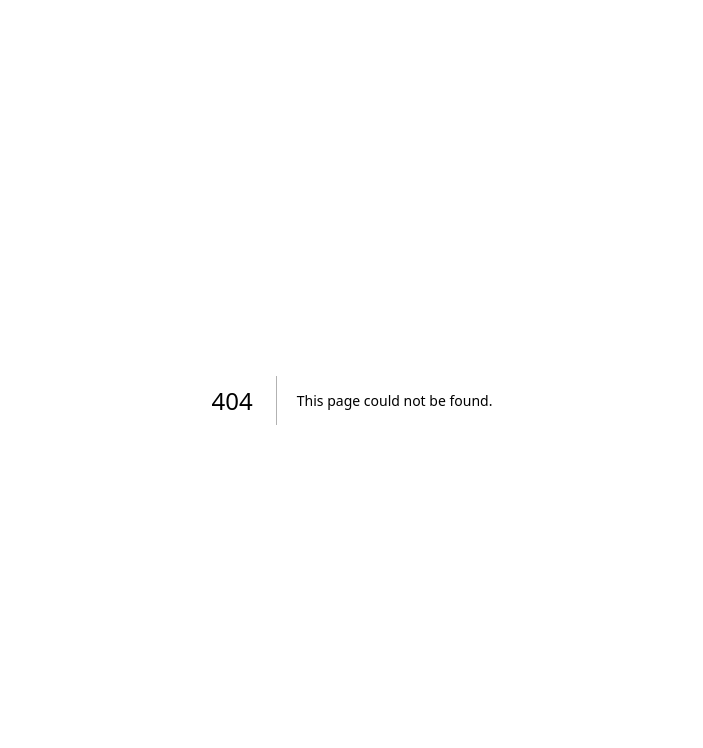
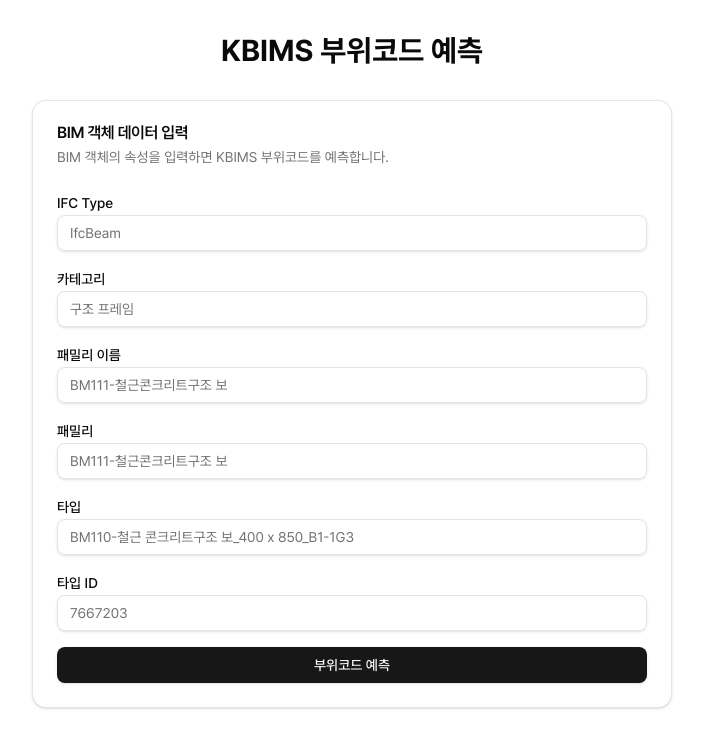
Before and after one commit to SunoopDogg/sict-bimini-web, a Next.js app: page /predict in a window 1280 px wide. Before the commit this address had no page. Shown: the top 748 px of the page, without its empty margins (288-991 px from the left). Built offline with nearby package versions, Linux system fonts and the light colour scheme; no server answers.

Commit message:
feat: Add predict page with server actions and redirect

```diff
--- a/app/page.tsx
+++ b/app/page.tsx
@@ -1,3 +1,5 @@
+import { redirect } from 'next/navigation';
+
 export default function Home() {
-  return <div></div>;
+  redirect('/predict');
 }
--- /dev/null
+++ b/app/predict/actions.ts
@@ -0,0 +1,70 @@
+'use server';
+
+import { predictCode, submitFeedback } from '@/src/6shared/api';
+import type { BIMObjectInput } from '@/src/5entities/bim-object';
+import type {
+  PredictionResponse,
+  FeedbackResponse,
+} from '@/src/5entities/prediction';
+
+export type PredictState = {
+  success: boolean;
+  data?: PredictionResponse;
+  error?: string;
+  input?: BIMObjectInput;
+};
+
+export async function predictAction(
+  _prevState: PredictState | null,
+  formData: FormData
+): Promise<PredictState> {
+  const input: BIMObjectInput = {
+    ifc_type: formData.get('ifc_type') as string,
+    category: formData.get('category') as string,
+    family_name: formData.get('family_name') as string,
+    family: formData.get('family') as string,
+    type: formData.get('type') as string,
+    type_id: formData.get('type_id') as string,
+  };
+
+  try {
+    const data = await predictCode(input);
+    return { success: true, data, input };
+  } catch (error) {
+    return {
+      success: false,
+      error: error instanceof Error ? error.message : '예측에 실패했습니다.',
+      input,
+    };
+  }
+}
+
+export type FeedbackState = {
+  success: boolean;
+  message?: string;
+  error?: string;
+};
+
+export async function feedbackAction(
+  _prevState: FeedbackState | null,
+  formData: FormData
+): Promise<FeedbackState> {
+  const request_id = formData.get('request_id') as string;
+  const correct_code = formData.get('correct_code') as string;
+  const bim_data = JSON.parse(formData.get('bim_data') as string);
+
+  try {
+    const result = await submitFeedback({
+      request_id,
+      correct_code,
+      bim_data,
+    });
+    return { success: true, message: result.message };
+  } catch (error) {
+    return {
+      success: false,
+      error:
+        error instanceof Error ? error.message : '피드백 제출에 실패했습니다.',
+    };
+  }
+}
--- /dev/null
+++ b/app/predict/page.tsx
@@ -0,0 +1,49 @@
+'use client';
+
+import { useState } from 'react';
+
+import { PredictionResultWidget } from '@/src/3widgets/prediction-result';
+import { PredictForm } from '@/src/4features/predict-code';
+import { Alert, AlertDescription } from '@/src/6shared/ui/primitive/alert';
+
+import type { PredictState } from './actions';
+
+export default function PredictPage() {
+  const [result, setResult] = useState<PredictState | null>(null);
+
+  const handleResult = (state: PredictState) => {
+    setResult(state);
+  };
+
+  const handleReset = () => {
+    setResult(null);
+  };
+
+  return (
+    <main className="container mx-auto max-w-2xl px-4 py-8">
+      <h1 className="mb-8 text-center text-3xl font-bold">
+        KBIMS 부위코드 예측
+      </h1>
+
+      {!result?.success ? (
+        <>
+          <PredictForm onResult={handleResult} />
+          {result?.error && (
+            <Alert variant="destructive" className="mt-4">
+              <AlertDescription>{result.error}</AlertDescription>
+            </Alert>
+          )}
+        </>
+      ) : (
+        result.data &&
+        result.input && (
+          <PredictionResultWidget
+            response={result.data}
+            bimInput={result.input}
+            onReset={handleReset}
+          />
+        )
+      )}
+    </main>
+  );
+}
```
